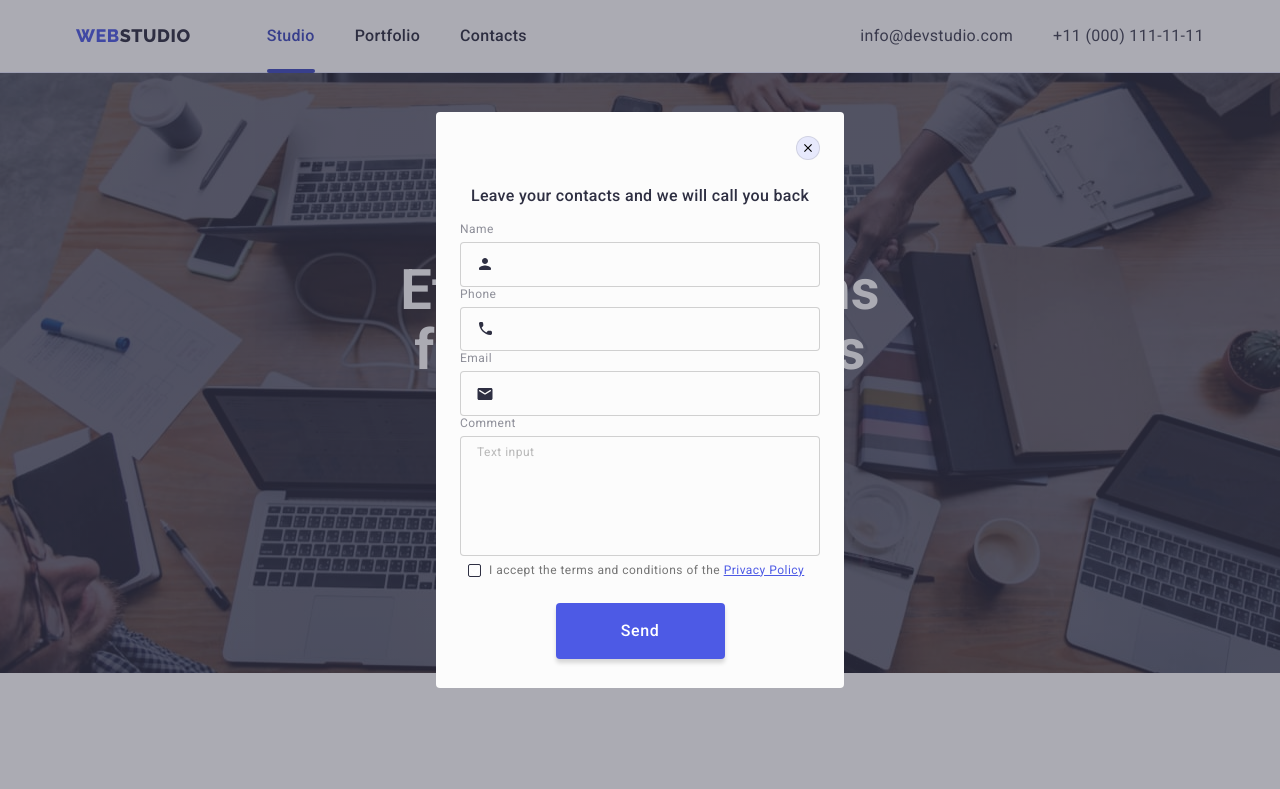
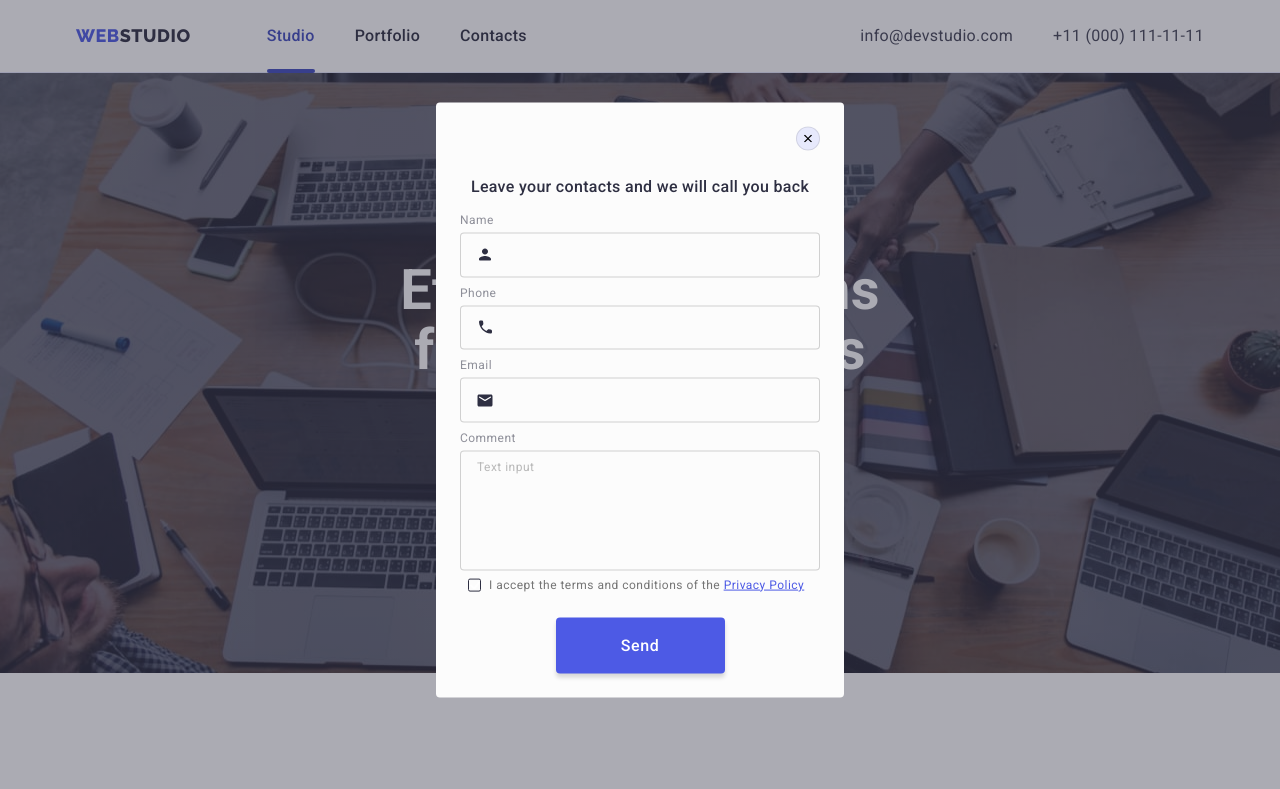
Before and after one commit to OlenaKruts/goit-markup-hw-06, a plain HTML site: page index.html in a window 1280 px wide. Both pictures are taken after a click on the button "Order Service". Shown: the top 789 px of the page. Drawn offline with nearby package versions, Linux system fonts and the light colour scheme.

Commit message:
доопрацьовано

```diff
--- a/css/styles.css
+++ b/css/styles.css
@@ -834,7 +834,7 @@ footer {
 }
 .modal-user-wrap {
   position: relative;
-
+  display: block;
   margin-bottom: 8px;
 }
 
--- a/index.html
+++ b/index.html
@@ -511,7 +511,7 @@
             </span>
           </label>
           <label class="modal-user-label modal-area-label">
-            <span class="modal-name-label">Comment</span>
+            <p class="modal-name-label">Comment</p>
             <textarea
               name="modal-user-comment"
               class="modal-user-textarea"
```
